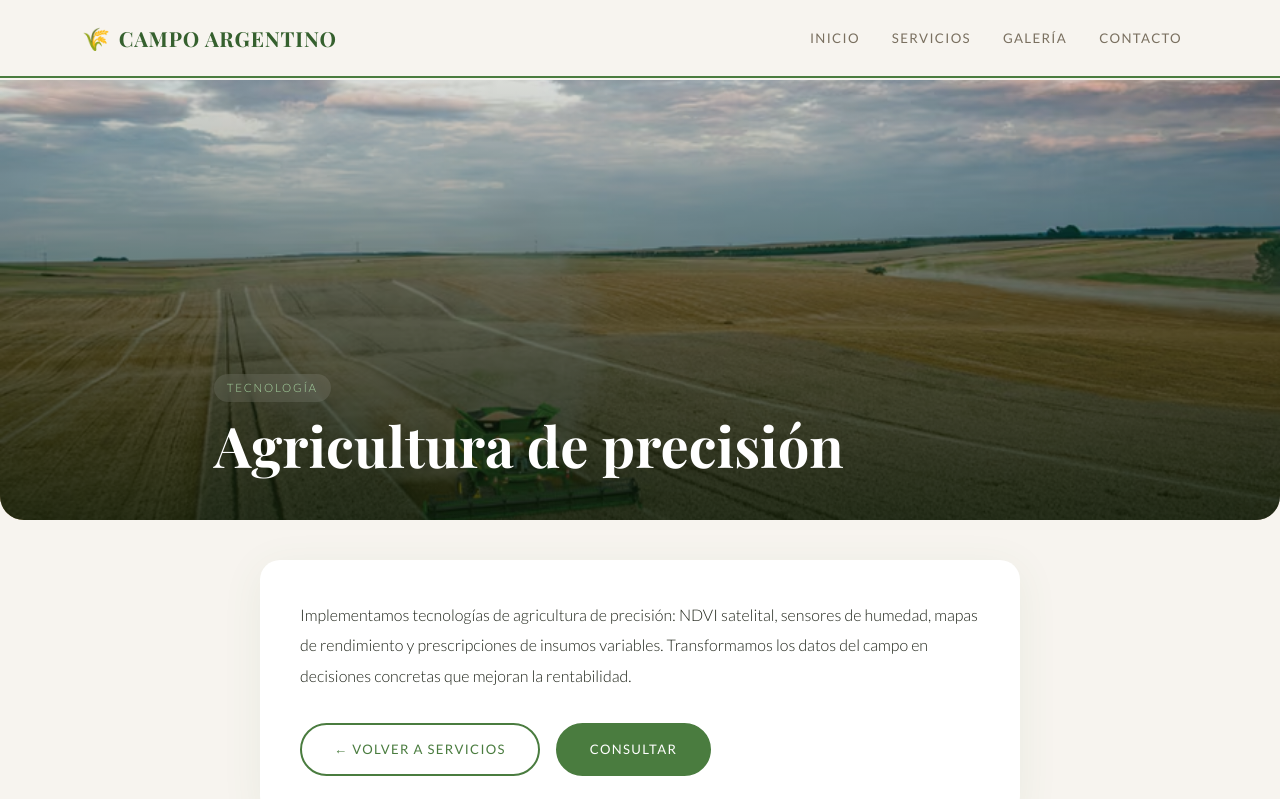
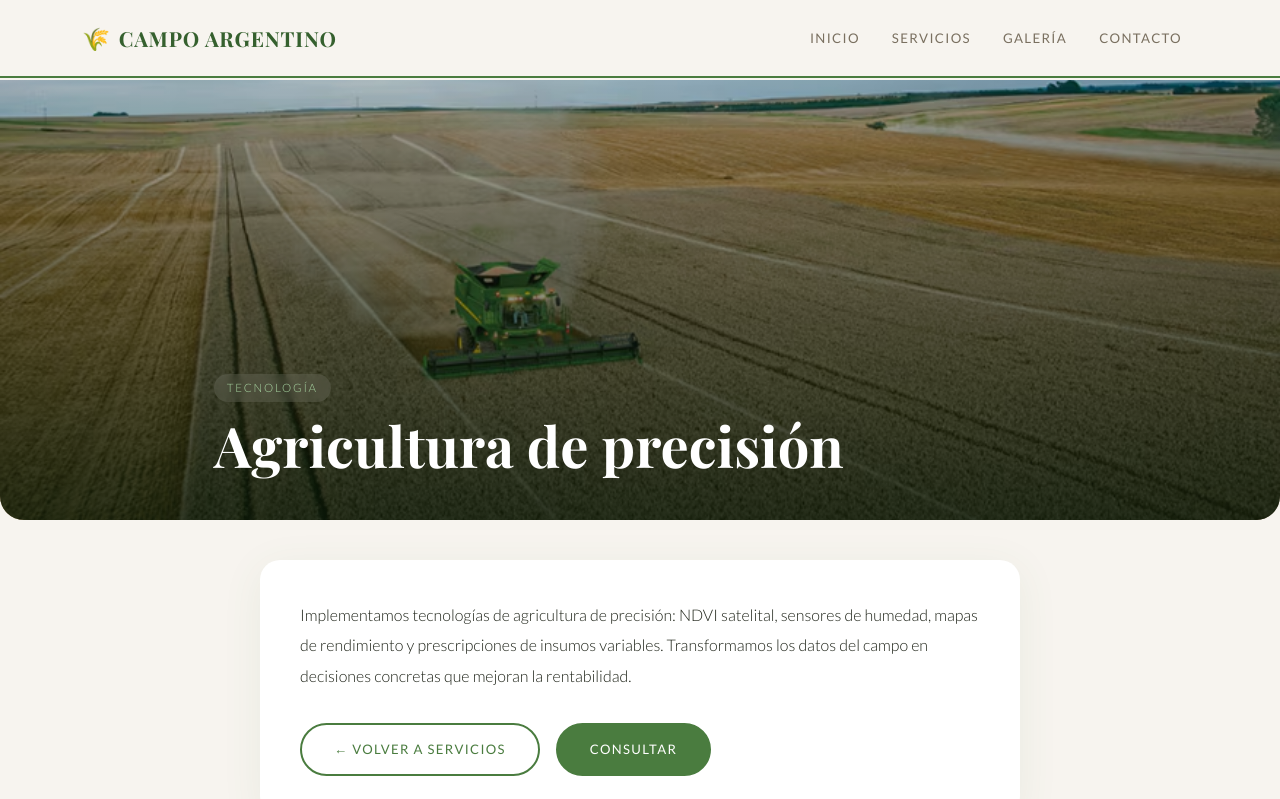
Before and after one commit to JoacoAutilio/campo-argentino, a React (Vite) app: page /servicios/agricultura-de-precision in a window 1280 px wide. Shown: the top 799 px of the page. Built offline with nearby package versions, Linux system fonts and the light colour scheme; a web font is replaced by a local one.

Commit message:
arreglando imagenes

```diff
--- a/src/styles/ServicioDetalle.css
+++ b/src/styles/ServicioDetalle.css
@@ -17,7 +17,7 @@
   width: 100%;
   height: 100%;
   object-fit: cover;
-  object-position: center center;
+  object-position: center 80%;
 
   display: block;
 }
```
